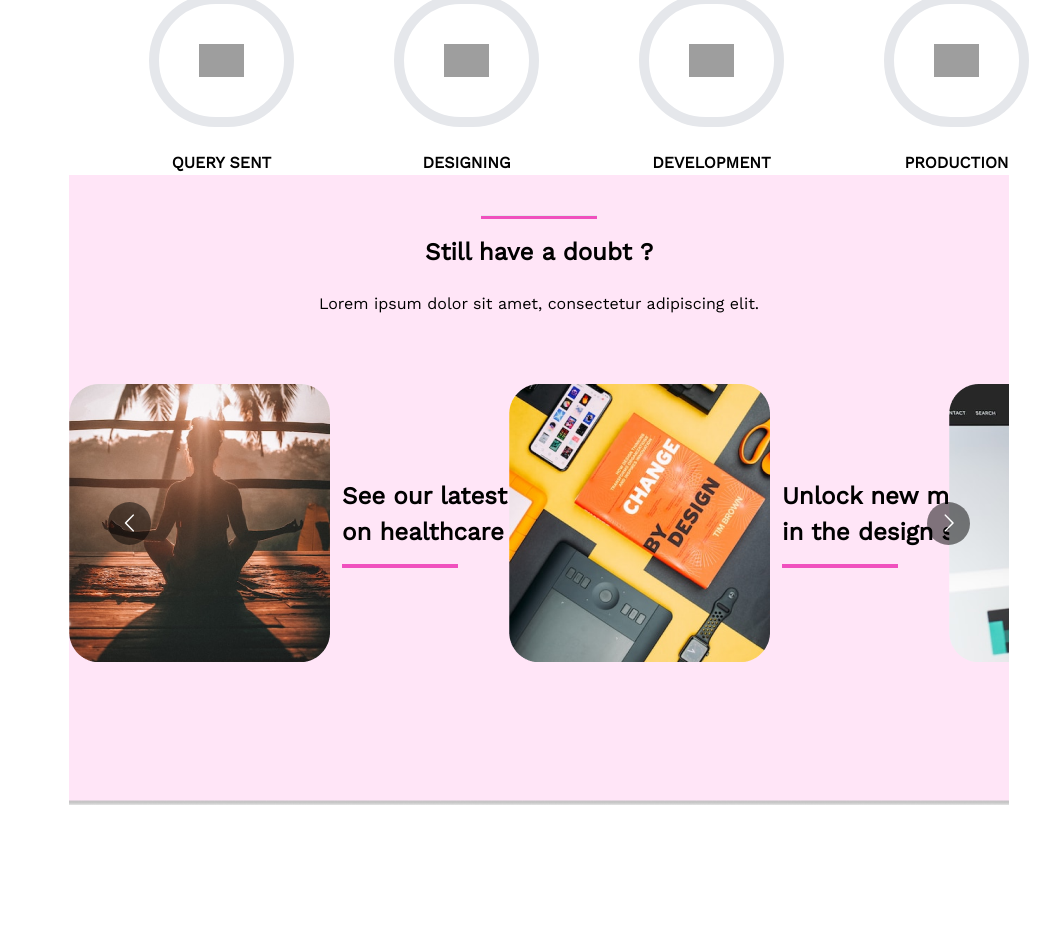
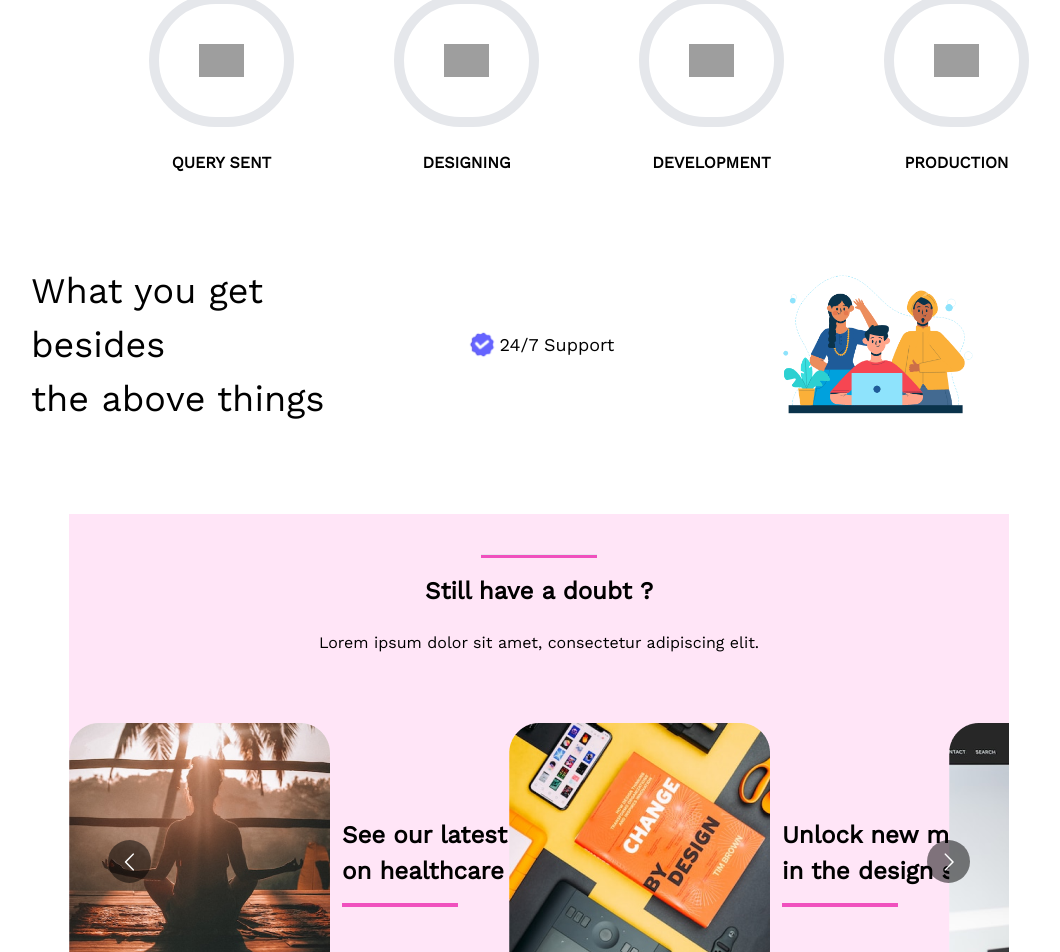
Before and after one commit to mh4bib/angrybaaz-assignment, a React (Create React App) app: page / in a window 1280 px wide. Shown: the part 3042-3994 px from the top of the page, without its empty margins (101-1161 px from the left). Before the commit the page ends 3847 px from the top, so only its background shows below. Built offline with nearby package versions, Linux system fonts and the light colour scheme; grey boxes are pictures that could not be loaded.

Commit message:
besides done

```diff
--- /dev/null
+++ b/src/components/Home/Besides.js
@@ -0,0 +1,22 @@
+import React from 'react';
+import tick from '../../assets/tick.png';
+import support from '../../assets/45155-support-system.gif';
+
+const Besides = () => {
+    return (
+        <div className='mx-[132px] grid grid-cols-3'>
+            <div className='flex items-center'>
+                <h2 className='text-[36px] text-left'>What you get besides <br /> the above things</h2>
+            </div>
+            <div className='flex justify-center items-center'>
+                <img className='w-[36px] h-[36px]' src={tick} alt="" />
+                <p className='text-[18px]'>24/7 Support</p>
+            </div>
+            <div className='flex justify-end'>
+                <img className='w-[555px]' src={support} alt="" />
+            </div>
+        </div>
+    );
+};
+
+export default Besides;
--- a/src/components/Home/Home.js
+++ b/src/components/Home/Home.js
@@ -1,5 +1,6 @@
 import React from 'react';
 import Banner from './Banner';
+import Besides from './Besides';
 import Carousels from './Carousels';
 import HowItWorks from './HowItWorks';
 import Services from './Services';
@@ -12,7 +13,7 @@ const Home = () => {
             <Topics></Topics>
             <Services></Services>
             <HowItWorks></HowItWorks>
-
+            <Besides></Besides>
             <Carousels></Carousels>
         </div>
     );
```
Also changed, not shown: src/assets/45155-support-system.gif (added), src/assets/tick.png (added).
